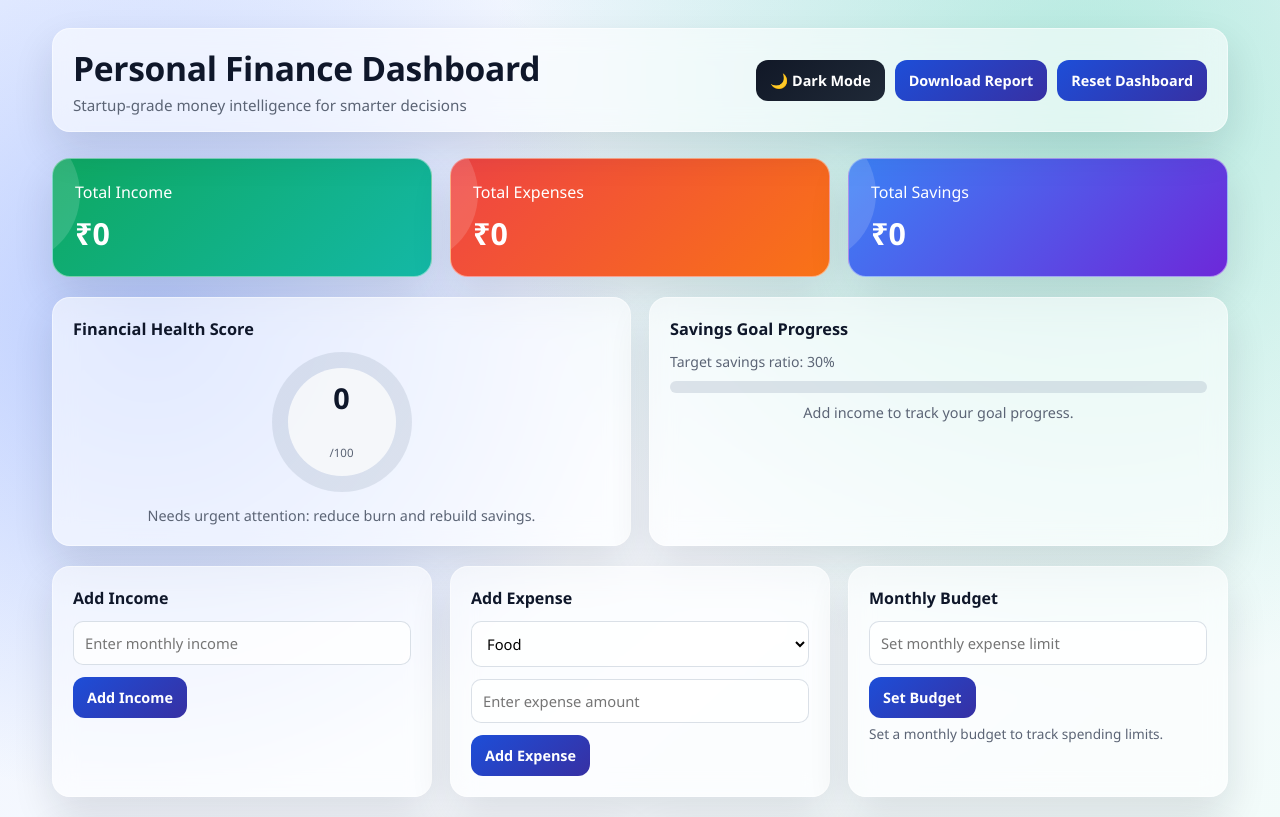
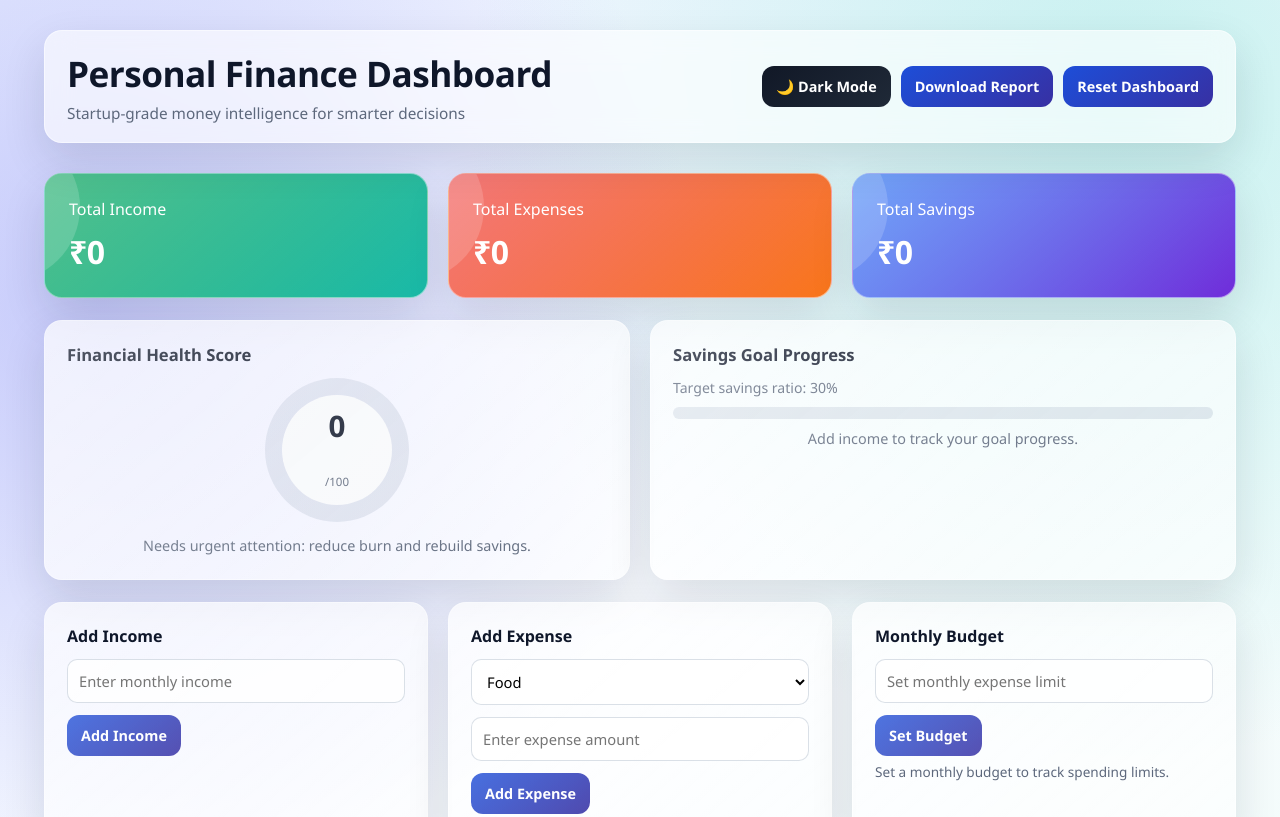
Before and after one commit to Prasanna07-exe/personal-finance-dashboard, a plain HTML site: page index.html in a window 1280 px wide. Shown: the top 817 px of the page. Drawn offline with nearby package versions, Linux system fonts and the light colour scheme.

```diff
--- a/css/style.css
+++ b/css/style.css
@@ -1,9 +1,9 @@
 :root {
     --text-main: #0f172a;
-    --text-muted: #5b6475;
-    --glass-bg: rgba(255, 255, 255, 0.58);
-    --glass-border: rgba(255, 255, 255, 0.45);
-    --glass-shadow: 0 18px 40px rgba(16, 24, 40, 0.12);
+    --text-muted: #5d687c;
+    --glass-bg: rgba(255, 255, 255, 0.62);
+    --glass-border: rgba(255, 255, 255, 0.5);
+    --glass-shadow: 0 18px 44px rgba(15, 23, 42, 0.12);
     --accent: #4f7cff;
     --success: #16a34a;
     --danger: #ef4444;
@@ -21,46 +21,47 @@
     min-height: 100vh;
     color: var(--text-main);
     background:
-        radial-gradient(circle at 12% 20%, rgba(79, 124, 255, 0.35) 0%, transparent 28%),
-        radial-gradient(circle at 85% 6%, rgba(27, 200, 149, 0.30) 0%, transparent 32%),
-        linear-gradient(140deg, #eef3ff 0%, #f7fafe 46%, #ecfdf5 100%);
+        radial-gradient(circle at 8% 18%, rgba(99, 102, 241, 0.30) 0%, transparent 33%),
+        radial-gradient(circle at 88% 6%, rgba(45, 212, 191, 0.24) 0%, transparent 34%),
+        radial-gradient(circle at 52% 100%, rgba(147, 197, 253, 0.24) 0%, transparent 42%),
+        linear-gradient(135deg, #edf2ff 0%, #f8fbff 46%, #effcf7 100%);
     transition: background 0.45s ease, color 0.35s ease;
 }
 
 .dashboard {
-    max-width: 1220px;
+    max-width: 1240px;
     margin: 0 auto;
-    padding: 28px 22px 40px;
+    padding: 30px 24px 44px;
 }
 
 .top-header {
     position: sticky;
-    top: 16px;
+    top: 14px;
     z-index: 30;
     display: flex;
     justify-content: space-between;
     align-items: center;
     gap: 18px;
-    margin-bottom: 26px;
-    padding: 16px 20px;
+    margin-bottom: 30px;
+    padding: 18px 22px;
     background: var(--glass-bg);
     border: 1px solid var(--glass-border);
     border-radius: 18px;
     backdrop-filter: blur(14px);
     -webkit-backdrop-filter: blur(14px);
     box-shadow: var(--glass-shadow);
-    animation: floatIn 0.45s ease;
+    animation: fadeInUp 0.55s ease both;
 }
 
 .title-section h1 {
-    font-size: clamp(1.45rem, 3vw, 2.1rem);
-    font-weight: 700;
-    letter-spacing: -0.01em;
+    font-size: clamp(1.6rem, 3vw, 2.2rem);
+    font-weight: 800;
+    letter-spacing: -0.015em;
 }
 
 .title-section p {
-    margin-top: 4px;
-    font-size: 0.95rem;
+    margin-top: 6px;
+    font-size: 0.96rem;
     color: var(--text-muted);
 }
 
@@ -97,8 +98,8 @@
 .charts,
 .analytics-grid {
     display: grid;
-    gap: 18px;
-    margin-bottom: 20px;
+    gap: 20px;
+    margin-bottom: 22px;
 }
 
 .cards {
@@ -116,8 +117,21 @@
     -webkit-backdrop-filter: blur(12px);
     border-radius: 18px;
     box-shadow: var(--glass-shadow);
-    animation: floatIn 0.5s ease;
+    position: relative;
+    overflow: hidden;
     transition: transform 0.28s ease, box-shadow 0.28s ease, background 0.35s ease;
+}
+
+.card::before,
+.input-box::before,
+.chart-box::before,
+.insights::before,
+.analytics-card::before {
+    content: "";
+    position: absolute;
+    inset: 0;
+    background: linear-gradient(140deg, rgba(255, 255, 255, 0.28), rgba(255, 255, 255, 0.02));
+    pointer-events: none;
 }
 
 .card:hover,
@@ -125,40 +139,42 @@
 .chart-box:hover,
 .insights:hover,
 .analytics-card:hover {
-    transform: translateY(-2px);
-    box-shadow: 0 22px 36px rgba(16, 24, 40, 0.14);
+    transform: translateY(-4px) scale(1.01);
+    box-shadow: 0 24px 42px rgba(16, 24, 40, 0.16);
 }
 
 .card {
-    padding: 22px;
+    padding: 24px;
     color: #ffffff;
-    overflow: hidden;
-    position: relative;
 }
 
 .card::after {
     content: "";
     position: absolute;
-    inset: -30% auto auto -30%;
-    width: 140px;
-    height: 140px;
-    background: rgba(255, 255, 255, 0.14);
+    inset: -34% auto auto -30%;
+    width: 150px;
+    height: 150px;
+    background: rgba(255, 255, 255, 0.16);
     border-radius: 50%;
+}
+
+.card h3,
+.card p {
+    position: relative;
+    z-index: 1;
 }
 
 .card h3 {
     font-size: 1rem;
     font-weight: 500;
-    position: relative;
-    z-index: 1;
 }
 
 .card p {
     margin-top: 10px;
-    font-size: clamp(1.35rem, 3vw, 1.9rem);
-    font-weight: 700;
-    position: relative;
-    z-index: 1;
+    font-size: clamp(1.4rem, 3vw, 2rem);
+    font-weight: 800;
+    letter-spacing: -0.015em;
+    animation: numberPop 0.8s ease;
 }
 
 .income {
@@ -178,18 +194,18 @@
 }
 
 .analytics-card {
-    padding: 20px;
+    padding: 22px;
 }
 
 .analytics-card h3 {
-    font-size: 1.02rem;
+    font-size: 1.04rem;
     margin-bottom: 12px;
 }
 
 .score-ring {
-    width: 140px;
-    height: 140px;
-    margin: 10px auto 14px;
+    width: 144px;
+    height: 144px;
+    margin: 12px auto 14px;
     border-radius: 50%;
     background: conic-gradient(#22c55e var(--score-angle), rgba(148, 163, 184, 0.24) 0);
     display: grid;
@@ -198,19 +214,20 @@
 }
 
 .score-inner {
-    width: 108px;
-    height: 108px;
+    width: 110px;
+    height: 110px;
     border-radius: 50%;
-    background: rgba(255, 255, 255, 0.75);
+    background: rgba(255, 255, 255, 0.78);
     display: grid;
     place-items: center;
     text-align: center;
 }
 
 .score-inner span {
-    font-size: 1.8rem;
+    font-size: 1.85rem;
     font-weight: 800;
     line-height: 1;
+    animation: numberPop 0.75s ease;
 }
 
 .score-inner small {
@@ -223,6 +240,7 @@
     text-align: center;
     font-size: 0.9rem;
     color: var(--text-muted);
+    line-height: 1.45;
 }
 
 .goal-caption {
@@ -235,7 +253,7 @@
     width: 100%;
     height: 12px;
     border-radius: 999px;
-    background: rgba(148, 163, 184, 0.28);
+    background: rgba(148, 163, 184, 0.26);
     overflow: hidden;
     margin-bottom: 10px;
 }
@@ -253,12 +271,14 @@
 }
 
 .input-box {
-    padding: 20px;
+    padding: 22px;
 }
 
 .input-box h3 {
     margin-bottom: 12px;
     font-size: 1rem;
+    position: relative;
+    z-index: 1;
 }
 
 input,
@@ -268,9 +288,11 @@
     border-radius: 10px;
     border: 1px solid rgba(148, 163, 184, 0.34);
     margin-bottom: 12px;
-    background: rgba(255, 255, 255, 0.76);
+    background: rgba(255, 255, 255, 0.78);
     font-size: 0.92rem;
     transition: border 0.25s ease, box-shadow 0.25s ease;
+    position: relative;
+    z-index: 1;
 }
 
 input:focus,
@@ -284,6 +306,8 @@
     margin-top: 6px;
     font-size: 0.85rem;
     color: var(--text-muted);
+    position: relative;
+    z-index: 1;
 }
 
 .charts {
@@ -291,38 +315,48 @@
 }
 
 .chart-box {
-    padding: 18px;
+    padding: 20px;
 }
 
 .chart-box h3 {
-    margin-bottom: 12px;
+    margin-bottom: 14px;
     font-size: 1rem;
+    position: relative;
+    z-index: 1;
 }
 
 .chart-box canvas {
     max-height: 320px;
+    position: relative;
+    z-index: 1;
 }
 
 .insights {
-    padding: 20px;
+    padding: 22px;
     margin-bottom: 18px;
 }
 
 .insights h2 {
-    font-size: 1.1rem;
+    font-size: 1.12rem;
     margin-bottom: 12px;
+    position: relative;
+    z-index: 1;
 }
 
 .insight-section p {
     color: var(--text-muted);
     font-size: 0.95rem;
-    line-height: 1.5;
+    line-height: 1.55;
+    position: relative;
+    z-index: 1;
 }
 
 #expenseBreakdown {
     display: flex;
     flex-direction: column;
     gap: 10px;
+    position: relative;
+    z-index: 1;
 }
 
 .breakdown-row {
@@ -358,6 +392,8 @@
     display: flex;
     flex-direction: column;
     gap: 10px;
+    position: relative;
+    z-index: 1;
 }
 
 .expense-item {
@@ -367,8 +403,8 @@
     gap: 12px;
     padding: 10px 12px;
     border-radius: 10px;
-    border: 1px solid rgba(148, 163, 184, 0.25);
-    background: rgba(255, 255, 255, 0.5);
+    border: 1px solid rgba(148, 163, 184, 0.24);
+    background: rgba(255, 255, 255, 0.52);
 }
 
 .expense-meta {
@@ -389,6 +425,24 @@
     font-size: 0.9rem;
 }
 
+.cards,
+.analytics-grid,
+.inputs,
+.charts,
+.breakdown-section,
+.expense-list-section,
+.insight-section {
+    animation: fadeInUp 0.6s ease both;
+}
+
+.cards { animation-delay: 0.06s; }
+.analytics-grid { animation-delay: 0.12s; }
+.inputs { animation-delay: 0.18s; }
+.charts { animation-delay: 0.24s; }
+.breakdown-section { animation-delay: 0.30s; }
+.expense-list-section { animation-delay: 0.36s; }
+.insight-section { animation-delay: 0.42s; }
+
 body.dark {
     --text-main: #e2e8f0;
     --text-muted: #9fb0c6;
@@ -396,8 +450,9 @@
     --glass-border: rgba(148, 163, 184, 0.16);
     --glass-shadow: 0 20px 38px rgba(2, 6, 23, 0.55);
     background:
-        radial-gradient(circle at 12% 20%, rgba(59, 130, 246, 0.22) 0%, transparent 30%),
-        radial-gradient(circle at 85% 8%, rgba(20, 184, 166, 0.2) 0%, transparent 32%),
+        radial-gradient(circle at 10% 15%, rgba(59, 130, 246, 0.22) 0%, transparent 34%),
+        radial-gradient(circle at 88% 8%, rgba(20, 184, 166, 0.2) 0%, transparent 33%),
+        radial-gradient(circle at 55% 100%, rgba(99, 102, 241, 0.14) 0%, transparent 40%),
         linear-gradient(135deg, #020617 0%, #0b1222 40%, #0f172a 100%);
 }
 
@@ -414,15 +469,29 @@
     background: linear-gradient(140deg, #2563eb, #1d4ed8);
 }
 
-@keyframes floatIn {
+@keyframes fadeInUp {
     from {
         opacity: 0;
-        transform: translateY(10px);
+        transform: translateY(14px);
     }
 
     to {
         opacity: 1;
         transform: translateY(0);
+    }
+}
+
+@keyframes numberPop {
+    0% {
+        opacity: 0;
+        transform: translateY(6px) scale(0.98);
+    }
+    60% {
+        opacity: 1;
+        transform: translateY(0) scale(1.03);
+    }
+    100% {
+        transform: translateY(0) scale(1);
     }
 }
 
@@ -451,6 +520,7 @@
         flex-direction: column;
         align-items: flex-start;
         gap: 10px;
+        margin-bottom: 22px;
     }
 
     .toggle-section {
```
